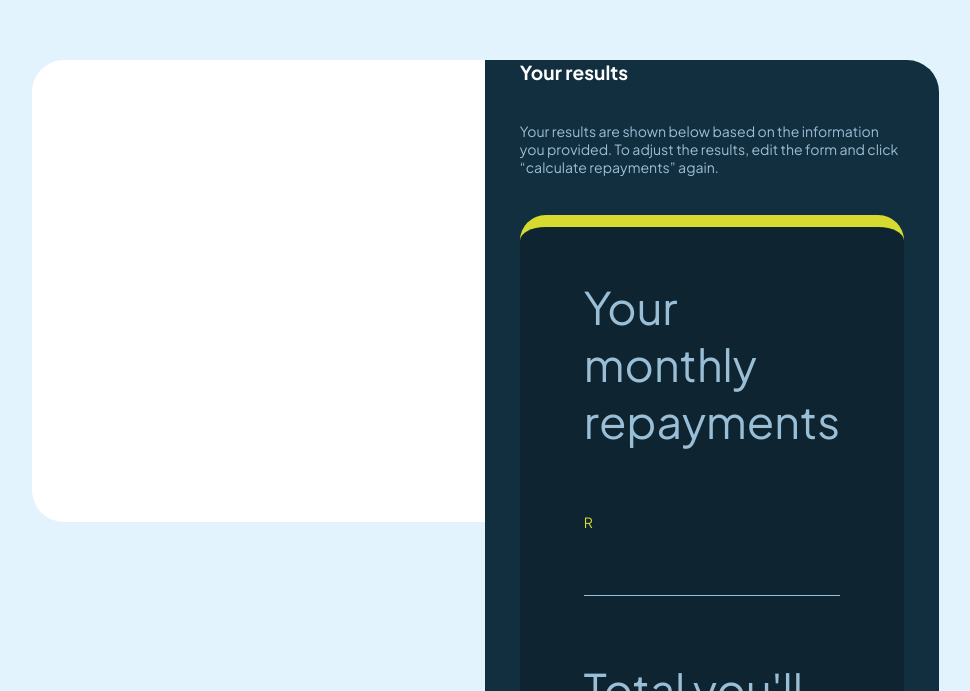
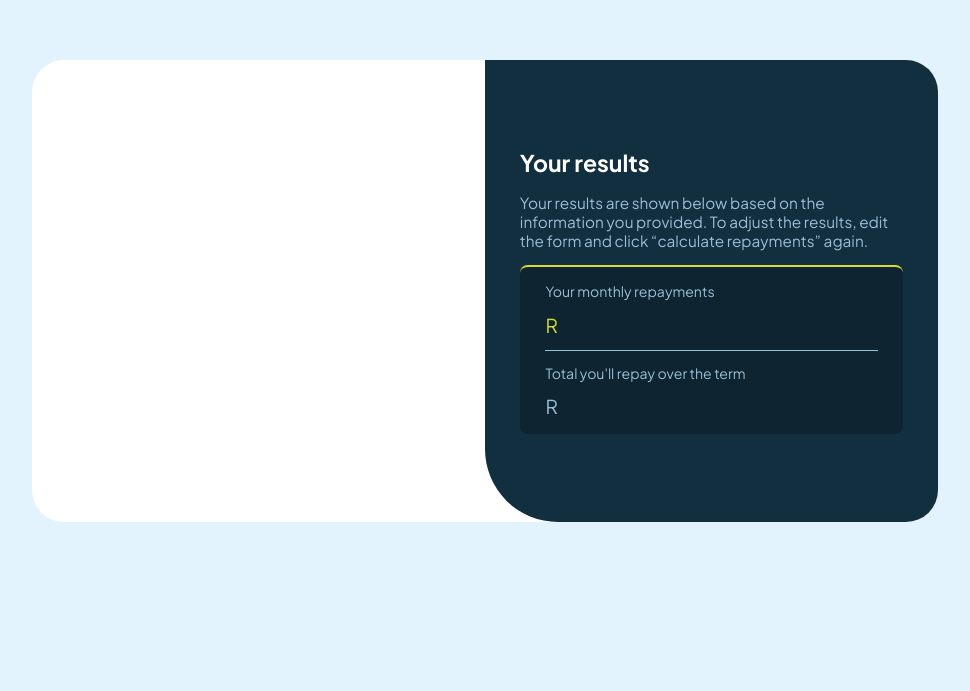
Before and after one commit to Kennedy-was-taken/mortgage_repayment_calculator, an Angular app: page / in a window 1280 px wide. Shown: the part 109-800 px from the top of the page, without its empty margins (155-1125 px from the left). Built offline with nearby package versions, Linux system fonts and the light colour scheme.

Commit message:
tablet, mobile and desktop landscape right side page complete

```diff
--- a/src/app/app.component.css
+++ b/src/app/app.component.css
@@ -31,5 +31,4 @@
     background-color: var(--Slate_900);
     padding: 2.18em 2.18em 2.18em 2.18em;
     width: 100%;
-    height: fit-content;
 }
--- a/src/app/rightside/rightside.component.css
+++ b/src/app/rightside/rightside.component.css
@@ -50,7 +50,7 @@
 .costContainer{
     display: flex;
     flex-direction: column;
-    row-gap: 5vw;
+    row-gap: 3vw;
     border-radius: 2vw;
     background-color: #0e2431;
     border-top: 1vw solid var(--Lime);
@@ -62,6 +62,10 @@
     color: var(--Lime);
 }
 
+.costContainer .paragraph:nth-child(2), .costContainer .paragraph:nth-child(5){
+   font-size: 4.2vw;
+}
+
 .costContainer .paragraph:nth-child(1), .costContainer .paragraph:nth-child(4){
     font-size: 3.5vw;
 }
--- a/src/app/rightside/styles/landscape/desktopMedia.css
+++ b/src/app/rightside/styles/landscape/desktopMedia.css
@@ -6,10 +6,31 @@
     }
 
     .header{
+        font-size: 1.8vw;
+    }
+
+    .paragraph{
+        font-size: 1.2vw;
+    }
+
+    .costContainer{
+        row-gap: 1vw;
+        border-radius: 0.6vw;
+        background-color: #0e2431;
+        border-top: 0.2vw solid var(--Lime);
+        width: calc(100% - 4vw);
+        padding: 1.2vw 2vw;
+    }
+
+    .costContainer .paragraph:nth-child(2){
+        color: var(--Lime);
+    }
+
+    .costContainer .paragraph:nth-child(2), .costContainer .paragraph:nth-child(5){
         font-size: 1.5vw;
     }
 
-    .paragraph{
+    .costContainer .paragraph:nth-child(1), .costContainer .paragraph:nth-child(4){
         font-size: 1.1vw;
     }
 }
--- a/src/app/rightside/styles/landscape/tabletMedia.css
+++ b/src/app/rightside/styles/landscape/tabletMedia.css
@@ -1,19 +1,40 @@
 
 @media only screen and (min-width: 950px) and (orientation: landscape){
+
+    .container, .subcontainer{
+        row-gap: 1.2vw;
+    }
 
     .image{
         width: 12.5vw;
     }
 
     .header{
-        font-size: 1.7vw;
+        font-size: 2vw;
     }
 
     .paragraph{
-        font-size: 1.1vw;
+        font-size: 1.3vw;
     }
 
-    .header.active{
-        color: blue;
+    .costContainer{
+        row-gap: 1.2vw;
+        border-radius: 0.7vw;
+        background-color: #0e2431;
+        border-top: 0.3vw solid var(--Lime);
+        width: calc(100% - 4vw);
+        padding: 1.2vw 2vw;
+    }
+
+    .costContainer .paragraph:nth-child(2){
+        color: var(--Lime);
+    }
+
+    .costContainer .paragraph:nth-child(2), .costContainer .paragraph:nth-child(5){
+        font-size: 2vw;
+    }
+
+    .costContainer .paragraph:nth-child(1), .costContainer .paragraph:nth-child(4){
+        font-size: 1.2vw;
     }
 }
--- a/src/app/rightside/styles/portrait/tabletMedia.css
+++ b/src/app/rightside/styles/portrait/tabletMedia.css
@@ -11,12 +11,33 @@
     }
 
     .header{
-        font-size: 3.8vw;
+        font-size: 3.5vw;
     }
 
     .paragraph{
-        margin-top: 1vw;
+        font-size: 2.8vw;
         margin-bottom: 0;
     }
 
+    .costContainer{
+        row-gap: 2vw;
+        border-radius: 0.7vw;
+        background-color: #0e2431;
+        border-top: 0.5vw solid var(--Lime);
+        width: calc(100% - 4vw);
+        padding: 1.2vw 2vw;
+    }
+
+    .costContainer .paragraph:nth-child(2){
+        color: var(--Lime);
+    }
+
+    .costContainer .paragraph:nth-child(2), .costContainer .paragraph:nth-child(5){
+        font-size: 3.2vw;
+    }
+
+    .costContainer .paragraph:nth-child(1), .costContainer .paragraph:nth-child(4){
+        font-size: 2.5vw;
+    }
+
 }
```
